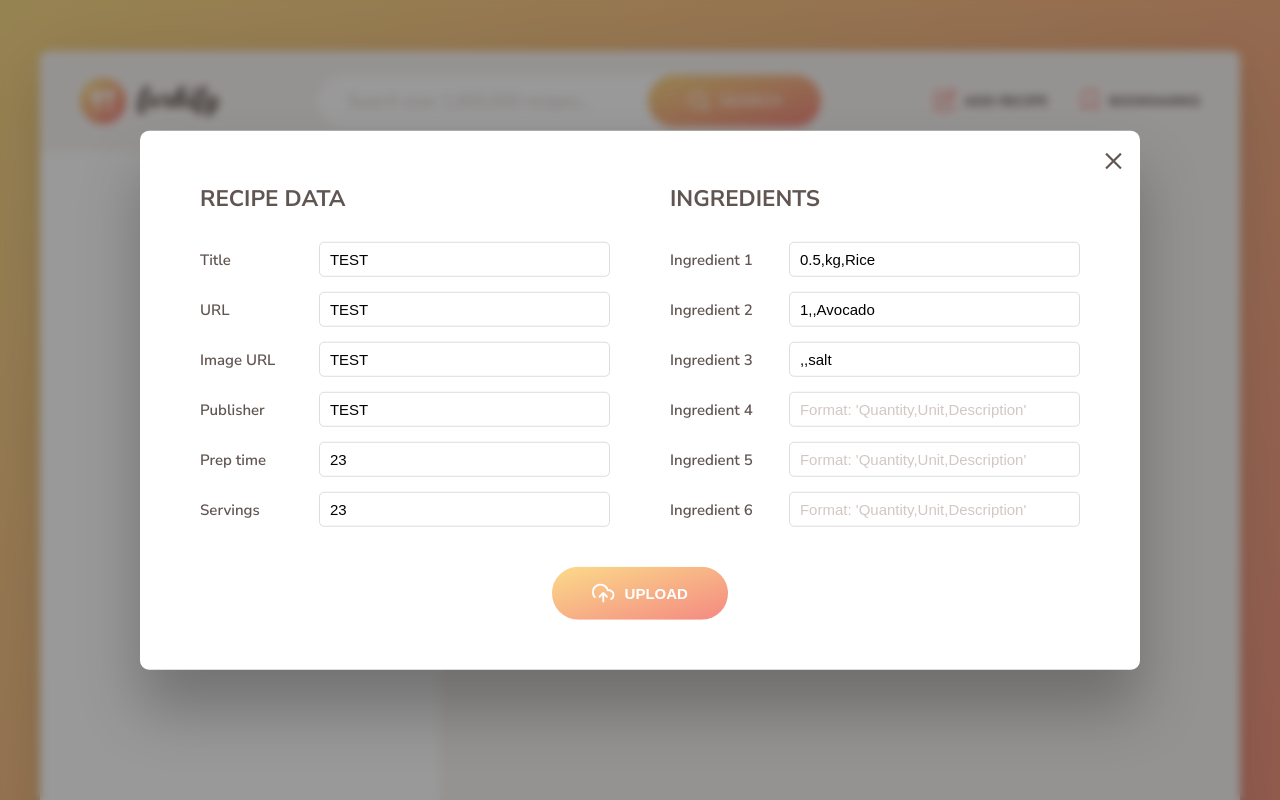
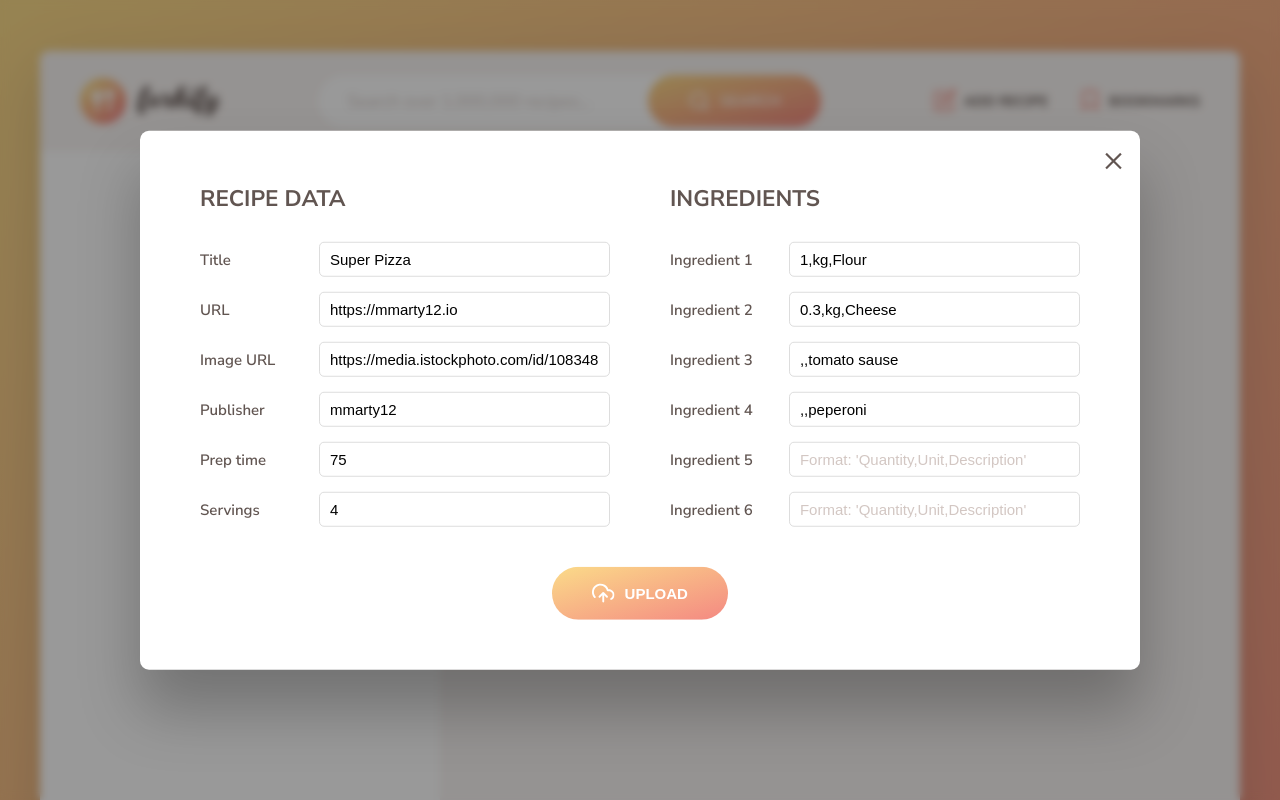
Before and after one commit to mmarty12/forkify, a website built with Parcel: page index.html in a window 1280 px wide. Both pictures are taken after a click on the button "ADD RECIPE". Shown: the top 800 px of the page. Built offline with nearby package versions, Linux system fonts and the light colour scheme.

Commit message:
upload the folder for further deployment

```diff
--- a/index.html
+++ b/index.html
@@ -11,7 +11,7 @@
     <link rel="shortcut icon" href="src/img/favicon.png" type="image/x-icon" />
 
     <link rel="stylesheet" href="src/sass/main.scss" />
-    <script defer src="src/js/controller.js"></script>
+    <script type="module" src="src/js/controller.js"></script>
 
     <title>forkify // Search over 1,000,000 recipes</title>
   </head>
@@ -63,20 +63,6 @@
                       No bookmarks yet. Find a nice recipe and bookmark it :)
                     </p>
                   </div>
-
-                  <!-- <li class="preview">
-                    <a class="preview__link" href="#23456">
-                      <figure class="preview__fig">
-                        <img src="src/img/test-1.jpg" alt="Test" />
-                      </figure>
-                      <div class="preview__data">
-                        <h4 class="preview__name">
-                          Pasta with Tomato Cream ...
-                        </h4>
-                        <p class="preview__publisher">The Pioneer Woman</p>
-                      </div>
-                    </a>
-                  </li> -->
                 </ul>
               </div>
             </li>
@@ -85,41 +71,9 @@
       </header>
 
       <div class="search-results">
-        <ul class="results">
-          <!--
-          <li class="preview">
-            <a class="preview__link preview__link--active" href="#23456">
-              <figure class="preview__fig">
-                <img src="src/img/test-1.jpg" alt="Test" />
-              </figure>
-              <div class="preview__data">
-                <h4 class="preview__title">Pasta with Tomato Cream ...</h4>
-                <p class="preview__publisher">The Pioneer Woman</p>
-                <div class="preview__user-generated">
-                  <svg>
-                    <use href="src/img/icons.svg#icon-user"></use>
-                  </svg>
-                </div>
-              </div>
-            </a>
-          </li>
-           -->
-        </ul>
+        <ul class="results"></ul>
 
-        <div class="pagination">
-          <!-- <button class="btn--inline pagination__btn--prev">
-            <svg class="search__icon">
-              <use href="src/img/icons.svg#icon-arrow-left"></use>
-            </svg>
-            <span>Page 1</span>
-          </button>
-          <button class="btn--inline pagination__btn--next">
-            <span>Page 3</span>
-            <svg class="search__icon">
-              <use href="src/img/icons.svg#icon-arrow-right"></use>
-            </svg>
-          </button> -->
-        </div>
+        <div class="pagination"></div>
 
         <p class="copyright">
           &copy; Copyright by
@@ -142,117 +96,6 @@
           </div>
           <p>Start by searching for a recipe or an ingredient. Have fun!</p>
         </div>
-
-        <!-- <div class="spinner">
-          <svg>
-            <use href="src/img/icons.svg#icon-loader"></use>
-          </svg>
-        </div> -->
-
-        <!-- <div class="error">
-            <div>
-              <svg>
-                <use href="src/img/icons.svg#icon-alert-triangle"></use>
-              </svg>
-            </div>
-            <p>No recipes found for your query. Please try again!</p>
-          </div> -->
-
-        <!--
-        <figure class="recipe__fig">
-          <img src="src/img/test-1.jpg" alt="Tomato" class="recipe__img" />
-          <h1 class="recipe__title">
-            <span>Pasta with tomato cream sauce</span>
-          </h1>
-        </figure>
-
-        <div class="recipe__details">
-          <div class="recipe__info">
-            <svg class="recipe__info-icon">
-              <use href="src/img/icons.svg#icon-clock"></use>
-            </svg>
-            <span class="recipe__info-data recipe__info-data--minutes">45</span>
-            <span class="recipe__info-text">minutes</span>
-          </div>
-          <div class="recipe__info">
-            <svg class="recipe__info-icon">
-              <use href="src/img/icons.svg#icon-users"></use>
-            </svg>
-            <span class="recipe__info-data recipe__info-data--people">4</span>
-            <span class="recipe__info-text">servings</span>
-
-            <div class="recipe__info-buttons">
-              <button class="btn--tiny btn--increase-servings">
-                <svg>
-                  <use href="src/img/icons.svg#icon-minus-circle"></use>
-                </svg>
-              </button>
-              <button class="btn--tiny btn--increase-servings">
-                <svg>
-                  <use href="src/img/icons.svg#icon-plus-circle"></use>
-                </svg>
-              </button>
-            </div>
-          </div>
-
-          <div class="recipe__user-generated">
-            <svg>
-              <use href="src/img/icons.svg#icon-user"></use>
-            </svg>
-          </div>
-          <button class="btn--round">
-            <svg class="">
-              <use href="src/img/icons.svg#icon-bookmark-fill"></use>
-            </svg>
-          </button>
-        </div>
-
-        <div class="recipe__ingredients">
-          <h2 class="heading--2">Recipe ingredients</h2>
-          <ul class="recipe__ingredient-list">
-            <li class="recipe__ingredient">
-              <svg class="recipe__icon">
-                <use href="src/img/icons.svg#icon-check"></use>
-              </svg>
-              <div class="recipe__quantity">1000</div>
-              <div class="recipe__description">
-                <span class="recipe__unit">g</span>
-                pasta
-              </div>
-            </li>
-
-            <li class="recipe__ingredient">
-              <svg class="recipe__icon">
-                <use href="src/img/icons.svg#icon-check"></use>
-              </svg>
-              <div class="recipe__quantity">0.5</div>
-              <div class="recipe__description">
-                <span class="recipe__unit">cup</span>
-                ricotta cheese
-              </div>
-            </li>
-          </ul>
-        </div>
-
-        <div class="recipe__directions">
-          <h2 class="heading--2">How to cook it</h2>
-          <p class="recipe__directions-text">
-            This recipe was carefully designed and tested by
-            <span class="recipe__publisher">The Pioneer Woman</span>. Please check out
-            directions at their website.
-          </p>
-          <a
-            class="btn--small recipe__btn"
-            href="http://thepioneerwoman.com/cooking/pasta-with-tomato-cream-sauce/"
-            target="_blank"
-          >
-            <span>Directions</span>
-            <svg class="search__icon">
-              <use href="src/img/icons.svg#icon-arrow-right"></use>
-            </svg>
-          </a>
-        </div>
-        -->
       </div>
     </div>
 
@@ -263,24 +106,34 @@
         <div class="upload__column">
           <h3 class="upload__heading">Recipe data</h3>
           <label>Title</label>
-          <input value="TEST" required name="title" type="text" />
+          <input value="Super Pizza" required name="title" type="text" />
           <label>URL</label>
-          <input value="TEST" required name="sourceUrl" type="text" />
+          <input
+            value="https://mmarty12.io"
+            required
+            name="sourceUrl"
+            type="text"
+          />
           <label>Image URL</label>
-          <input value="TEST" required name="image" type="text" />
+          <input
+            value="https://media.istockphoto.com/id/1083487956/uk/%D1%84%D0%BE%D1%82%D0%BE/%D1%81%D0%BC%D0%B0%D1%87%D0%BD%D0%B0-%D0%BF%D1%96%D1%86%D0%B0-%D0%BF%D0%B5%D0%BF%D0%B5%D1%80%D0%BE%D0%BD%D1%96-%D1%96-%D1%96%D0%BD%D0%B3%D1%80%D0%B5%D0%B4%D1%96%D1%94%D0%BD%D1%82%D0%B8-%D0%BF%D1%80%D0%B8%D0%B3%D0%BE%D1%82%D1%83%D0%B2%D0%B0%D0%BD%D0%BD%D1%8F-%D1%82%D0%BE%D0%BC%D0%B0%D1%82%D1%96%D0%B2-%D0%B1%D0%B0%D0%B7%D0%B8%D0%BB%D1%96%D0%BA-%D0%BD%D0%B0-%D1%87%D0%BE%D1%80%D0%BD%D0%BE%D0%BC%D1%83-%D0%B1%D0%B5%D1%82%D0%BE%D0%BD%D0%BD%D0%BE%D0%BC%D1%83-%D1%82%D0%BB%D1%96-%D0%B2%D0%B8%D0%B4.jpg?s=612x612&w=0&k=20&c=G_Bi3wgK2C0-m5xtdhKlUji-z5gV74utVgQnp0vnUmA="
+            required
+            name="image"
+            type="text"
+          />
           <label>Publisher</label>
-          <input value="TEST" required name="publisher" type="text" />
+          <input value="mmarty12" required name="publisher" type="text" />
           <label>Prep time</label>
-          <input value="23" required name="cookingTime" type="number" />
+          <input value="75" required name="cookingTime" type="number" />
           <label>Servings</label>
-          <input value="23" required name="servings" type="number" />
+          <input value="4" required name="servings" type="number" />
         </div>
 
         <div class="upload__column">
           <h3 class="upload__heading">Ingredients</h3>
           <label>Ingredient 1</label>
           <input
-            value="0.5,kg,Rice"
+            value="1,kg,Flour"
             type="text"
             required
             name="ingredient-1"
@@ -288,20 +141,21 @@
           />
           <label>Ingredient 2</label>
           <input
-            value="1,,Avocado"
+            value="0.3,kg,Cheese"
             type="text"
             name="ingredient-2"
             placeholder="Format: 'Quantity,Unit,Description'"
           />
           <label>Ingredient 3</label>
           <input
-            value=",,salt"
+            value=",,tomato sause"
             type="text"
             name="ingredient-3"
             placeholder="Format: 'Quantity,Unit,Description'"
           />
           <label>Ingredient 4</label>
           <input
+            value=",,peperoni"
             type="text"
             name="ingredient-4"
             placeholder="Format: 'Quantity,Unit,Description'"
--- a/package.json
+++ b/package.json
@@ -2,9 +2,10 @@
   "name": "forkify",
   "version": "1.0.0",
   "description": "Recipe application",
+  "default": "index.html",
   "scripts": {
     "start": "parcel index.html",
-    "build": "parcel build index.html"
+    "build": "parcel build index.html --dist-dir ./dist"
   },
   "repository": {
     "type": "git",
```
Also changed, not shown: dist/favicon.42656662.png (added), dist/icons.c14567a0.svg (added), dist/index.html (added), dist/logo.833dfef5.png (added), 6 other files.
